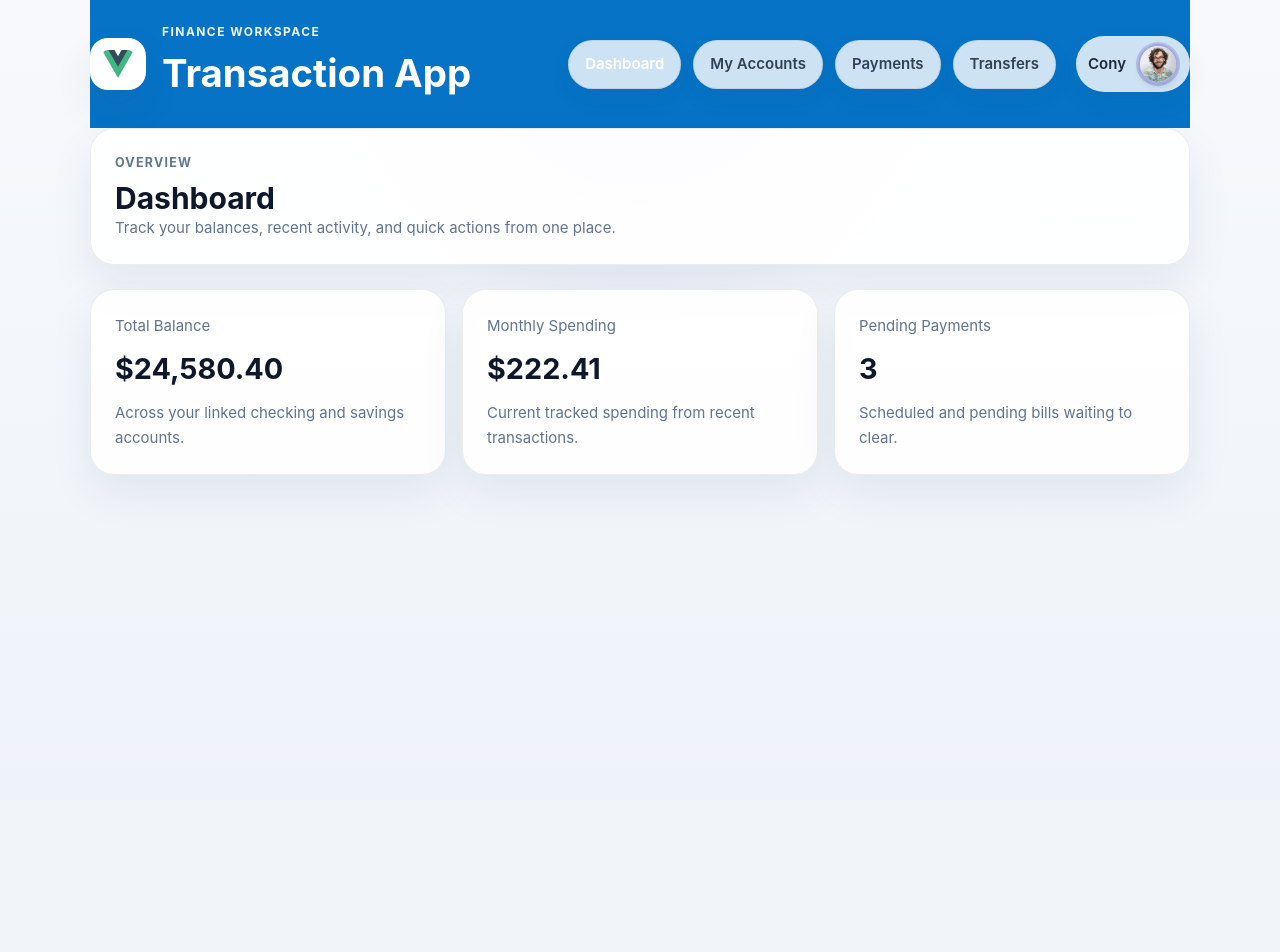
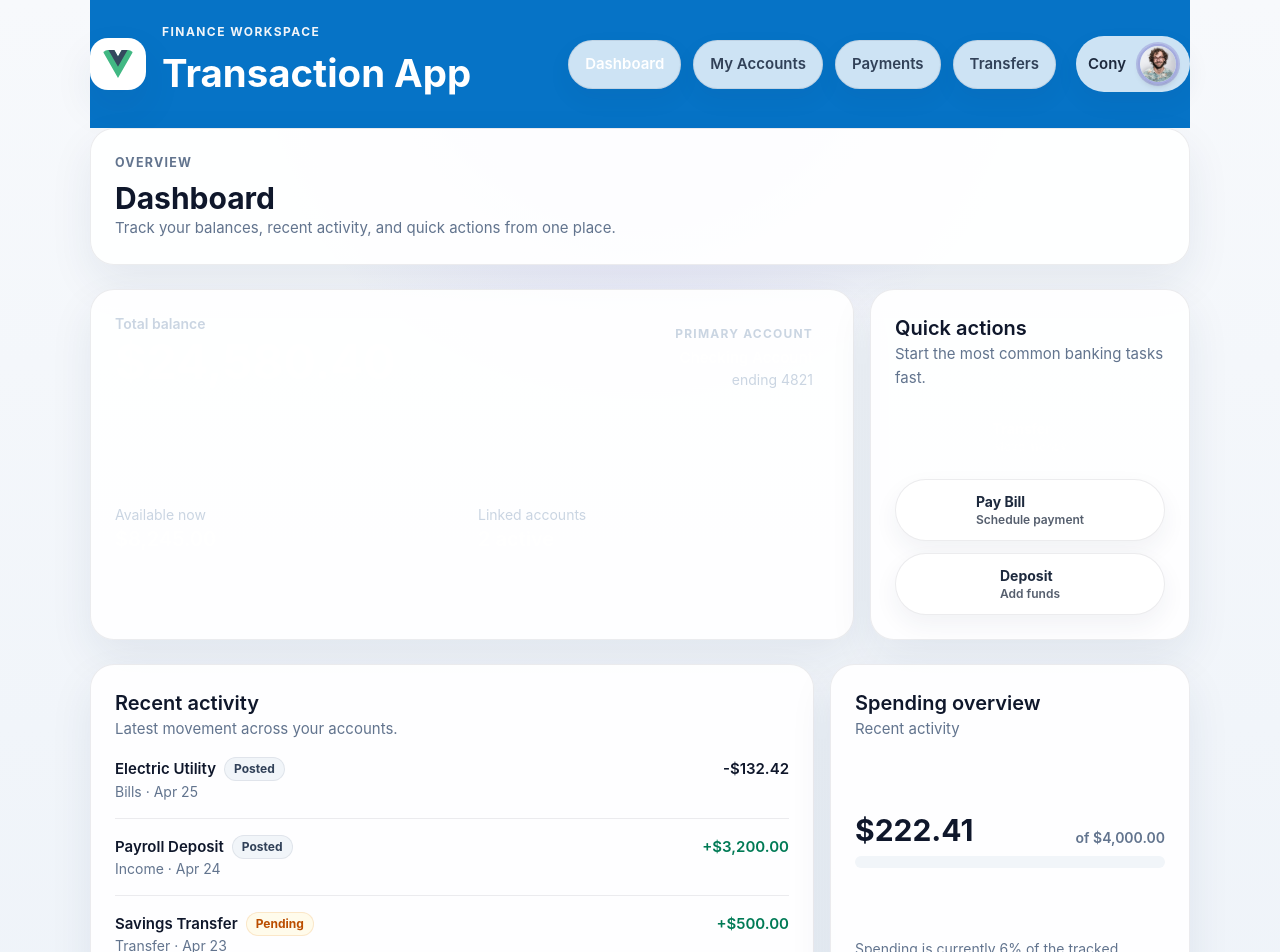
Before and after one commit to Tekfred/Transaction-App, a React (Vite) app: page / in a window 1280 px wide. Shown: the top 952 px of the page. Before the commit the page ends 800 px from the top, so only its background shows below. Built offline with nearby package versions, Linux system fonts and the light colour scheme.

Commit message:
Refactor dashboard into modular feature components

```diff
--- /dev/null
+++ b/src/features/dashboard/components/BalanceSummary.jsx
@@ -0,0 +1,37 @@
+import { Card } from '../../../components/ui/index.js'
+import { formatCurrency } from '../../../utils/formatters.js'
+
+export default function BalanceSummary({ summary }) {
+  return (
+    <Card className="grid gap-5 overflow-hidden bg-slate-950 text-white">
+      <div className="flex flex-col gap-2 sm:flex-row sm:items-start sm:justify-between">
+        <div>
+          <p className="text-sm font-semibold text-slate-300">Total balance</p>
+          <strong className="mt-1 block text-4xl font-bold tracking-normal sm:text-5xl">
+            {formatCurrency(summary.totalBalance, summary.currency)}
+          </strong>
+        </div>
+        <div className="rounded-2xl bg-white/10 px-4 py-3 text-left sm:text-right">
+          <p className="text-xs font-bold uppercase tracking-widest text-slate-300">
+            Primary account
+          </p>
+          <p className="mt-1 font-semibold text-white">{summary.accountName}</p>
+          <p className="text-sm text-slate-300">ending {summary.accountNumber}</p>
+        </div>
+      </div>
+
+      <div className="grid gap-3 border-t border-white/10 pt-5 sm:grid-cols-2">
+        <div>
+          <p className="text-sm text-slate-300">Available now</p>
+          <strong className="text-xl font-semibold">
+            {formatCurrency(summary.availableBalance, summary.currency)}
+          </strong>
+        </div>
+        <div>
+          <p className="text-sm text-slate-300">Linked accounts</p>
+          <strong className="text-xl font-semibold">2 active</strong>
+        </div>
+      </div>
+    </Card>
+  )
+}
--- /dev/null
+++ b/src/features/dashboard/components/QuickActions.jsx
@@ -0,0 +1,27 @@
+import { Button, Card } from '../../../components/ui/index.js'
+
+export default function QuickActions({ actions }) {
+  return (
+    <Card className="grid gap-4">
+      <div>
+        <h3 className="text-xl font-semibold text-slate-900">Quick actions</h3>
+        <p className="text-slate-500">Start the most common banking tasks fast.</p>
+      </div>
+
+      <div className="grid gap-3 sm:grid-cols-3 lg:grid-cols-1">
+        {actions.map((action) => (
+          <Button
+            className="h-auto justify-between rounded-2xl px-4 py-3 text-left"
+            key={action.id}
+            variant={action.id === 'transfer' ? 'primary' : 'secondary'}
+          >
+            <span>
+              <span className="block">{action.label}</span>
+              <span className="block text-xs font-semibold opacity-75">{action.description}</span>
+            </span>
+          </Button>
+        ))}
+      </div>
+    </Card>
+  )
+}
--- /dev/null
+++ b/src/features/dashboard/components/RecentActivity.jsx
@@ -0,0 +1,46 @@
+import { Badge, Card } from '../../../components/ui/index.js'
+import { formatCompactDate, formatCurrency } from '../../../utils/formatters.js'
+
+export default function RecentActivity({ transactions }) {
+  return (
+    <Card className="grid gap-4">
+      <div>
+        <h3 className="text-xl font-semibold text-slate-900">Recent activity</h3>
+        <p className="text-slate-500">Latest movement across your accounts.</p>
+      </div>
+
+      <div className="divide-y divide-slate-900/8">
+        {transactions.map((transaction) => {
+          const isCredit = transaction.amount > 0
+
+          return (
+            <div
+              className="grid grid-cols-[1fr_auto] gap-3 py-4 first:pt-0 last:pb-0"
+              key={transaction.id}
+            >
+              <div className="min-w-0">
+                <div className="flex flex-wrap items-center gap-2">
+                  <p className="font-semibold text-slate-900">{transaction.merchant}</p>
+                  <Badge variant={transaction.status}>{transaction.status}</Badge>
+                </div>
+                <p className="text-sm text-slate-500">
+                  {transaction.category} · {formatCompactDate(transaction.date)}
+                </p>
+              </div>
+              <strong
+                className={
+                  isCredit
+                    ? 'text-right font-semibold text-emerald-700'
+                    : 'text-right font-semibold text-slate-900'
+                }
+              >
+                {isCredit ? '+' : ''}
+                {formatCurrency(transaction.amount, transaction.currency)}
+              </strong>
+            </div>
+          )
+        })}
+      </div>
+    </Card>
+  )
+}
--- /dev/null
+++ b/src/features/dashboard/components/SpendingOverview.jsx
@@ -0,0 +1,36 @@
+import { Card } from '../../../components/ui/index.js'
+import { formatCurrency } from '../../../utils/formatters.js'
+
+export default function SpendingOverview({ overview }) {
+  const progress = Math.min((overview.amount / overview.limit) * 100, 100)
+
+  return (
+    <Card className="grid gap-4">
+      <div>
+        <h3 className="text-xl font-semibold text-slate-900">Spending overview</h3>
+        <p className="text-slate-500">{overview.period}</p>
+      </div>
+
+      <div>
+        <div className="mb-2 flex items-end justify-between gap-3">
+          <strong className="text-3xl font-bold text-slate-900">
+            {formatCurrency(overview.amount, overview.currency)}
+          </strong>
+          <span className="text-sm font-semibold text-slate-500">
+            of {formatCurrency(overview.limit, overview.currency)}
+          </span>
+        </div>
+        <div className="h-3 overflow-hidden rounded-full bg-slate-100">
+          <div
+            className="h-full rounded-full bg-[--color-primary]"
+            style={{ width: `${progress}%` }}
+          />
+        </div>
+      </div>
+
+      <p className="text-sm text-slate-500">
+        Spending is currently {Math.round(progress)}% of the tracked monthly threshold.
+      </p>
+    </Card>
+  )
+}
--- /dev/null
+++ b/src/features/dashboard/components/index.js
@@ -0,0 +1,4 @@
+export { default as BalanceSummary } from './BalanceSummary.jsx'
+export { default as QuickActions } from './QuickActions.jsx'
+export { default as RecentActivity } from './RecentActivity.jsx'
+export { default as SpendingOverview } from './SpendingOverview.jsx'
--- a/src/features/dashboard/data/summary.js
+++ b/src/features/dashboard/data/summary.js
@@ -1,6 +1,8 @@
 import { accounts } from '../../accounts/data/accounts.js'
 import { payments } from '../../payments/data/payments.js'
 import { transactions } from '../../transactions/data/transactions.js'
+
+export const primaryAccount = accounts[0]
 
 const monthlySpending = transactions
   .filter((transaction) => transaction.amount < 0)
@@ -11,6 +13,14 @@ const totalBalance = accounts.reduce((total, account) => total + account.balance
 const pendingPayments = payments.filter((payment) =>
   ['pending', 'scheduled'].includes(payment.status),
 ).length
+
+export const balanceSummary = {
+  totalBalance,
+  availableBalance: primaryAccount.balance,
+  currency: primaryAccount.currency,
+  accountName: primaryAccount.name,
+  accountNumber: primaryAccount.accountNumber,
+}
 
 export const dashboardStats = [
   {
@@ -35,3 +45,30 @@ export const dashboardStats = [
     format: 'number',
   },
 ]
+
+export const quickActions = [
+  {
+    id: 'transfer',
+    label: 'Transfer',
+    description: 'Move money',
+  },
+  {
+    id: 'pay-bill',
+    label: 'Pay Bill',
+    description: 'Schedule payment',
+  },
+  {
+    id: 'deposit',
+    label: 'Deposit',
+    description: 'Add funds',
+  },
+]
+
+export const spendingOverview = {
+  amount: monthlySpending,
+  currency: primaryAccount.currency,
+  period: 'Recent activity',
+  limit: 4000,
+}
+
+export const recentActivity = transactions.slice(0, 4)
--- a/src/pages/Dashboard.jsx
+++ b/src/pages/Dashboard.jsx
@@ -1,34 +1,34 @@
-import { Button, PageHeader, PageSection, StatCard } from '../components/ui/index.js'
-import { dashboardStats } from '../features/dashboard/data/summary.js'
-import { formatCurrency } from '../utils/formatters.js'
-
-function formatStatValue(stat) {
-  if (stat.format === 'currency') {
-    return formatCurrency(stat.value)
-  }
-
-  return stat.value
-}
+import { PageHeader, PageSection } from '../components/ui/index.js'
+import {
+  BalanceSummary,
+  QuickActions,
+  RecentActivity,
+  SpendingOverview,
+} from '../features/dashboard/components/index.js'
+import {
+  balanceSummary,
+  quickActions,
+  recentActivity,
+  spendingOverview,
+} from '../features/dashboard/data/summary.js'
 
 export default function Dashboard() {
   return (
     <PageSection className="gap-6">
       <PageHeader
-        action={<Button size="lg">New Transfer</Button>}
         eyebrow="Overview"
         subtitle="Track your balances, recent activity, and quick actions from one place."
         title="Dashboard"
       />
 
-      <div className="grid gap-4 md:grid-cols-3">
-        {dashboardStats.map((stat) => (
-          <StatCard
-            description={stat.description}
-            key={stat.id}
-            label={stat.label}
-            value={formatStatValue(stat)}
-          />
-        ))}
+      <div className="grid gap-4 lg:grid-cols-[minmax(0,1fr)_320px]">
+        <BalanceSummary summary={balanceSummary} />
+        <QuickActions actions={quickActions} />
+      </div>
+
+      <div className="grid gap-4 lg:grid-cols-[minmax(0,1fr)_360px]">
+        <RecentActivity transactions={recentActivity} />
+        <SpendingOverview overview={spendingOverview} />
       </div>
     </PageSection>
   )
```
